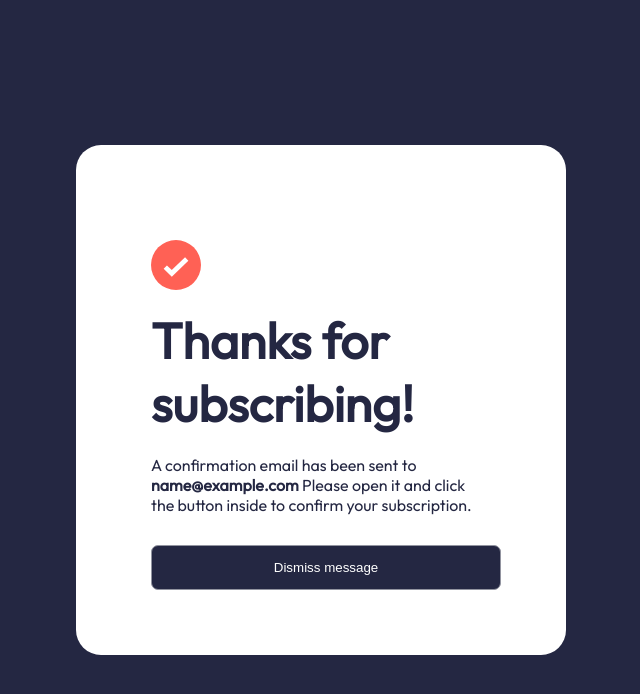
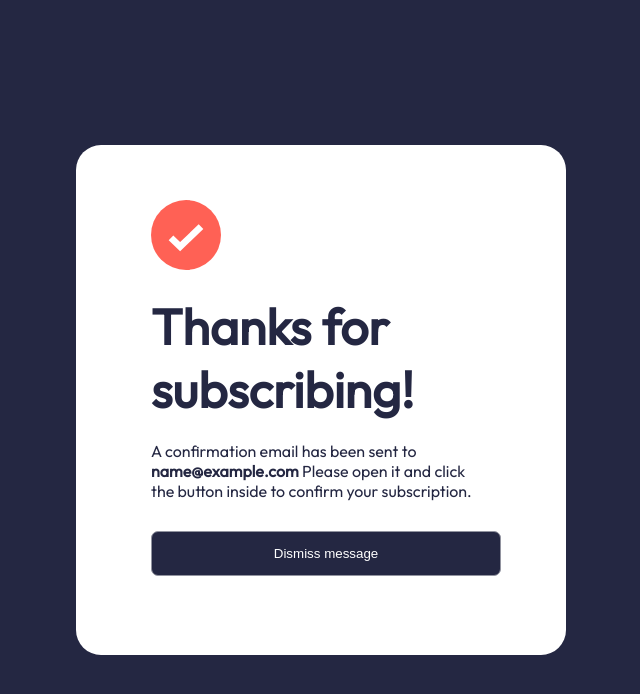
Before and after one commit to Tharindudaminthaovt/Responsive-landing-page-using-React, a React (Create React App) app: page / in a window 1280 px wide. Both pictures are taken after typing "name@example.com" into the empty fields and a click on the button "Subscribe to monthly newsletter". Shown: the top 694 px of the page, without its empty margins (319-959 px from the left). Built offline with nearby package versions, Linux system fonts and the light colour scheme.

Commit message:
success uodate

```diff
--- a/src/pages/Success-state/Success.css
+++ b/src/pages/Success-state/Success.css
@@ -27,8 +27,17 @@ padding: 25px;
     margin: 30px 50px 80px 50px;
     background-color: white;
 }
-img{
+
+.tick-img{
+    background: url(../../../public/images/icon-list.svg);
     padding: 40px 0px 15px 0px;
+   background-repeat: no-repeat;
+   background-size:contain;
+   height: 40px;
+   width: 70px;
+
+
+
 }
 .message{
     padding-bottom: 20px;
--- a/src/pages/Success-state/Success.jsx
+++ b/src/pages/Success-state/Success.jsx
@@ -9,8 +9,10 @@ export default function Success({ formData ,closeModal}) {
 
       <div className='background'>
     <div className='message-box'>
-        <div className='content'>
-          <img className='tick-img' src='images/icon-list.svg' height='50px' />
+          <div className='content'>
+            <div className='img tick-img'>
+
+              </div>
           <h1> Thanks for subscribing!</h1>
           <p className='message'>
             A confirmation email has been sent to{' '}
```
